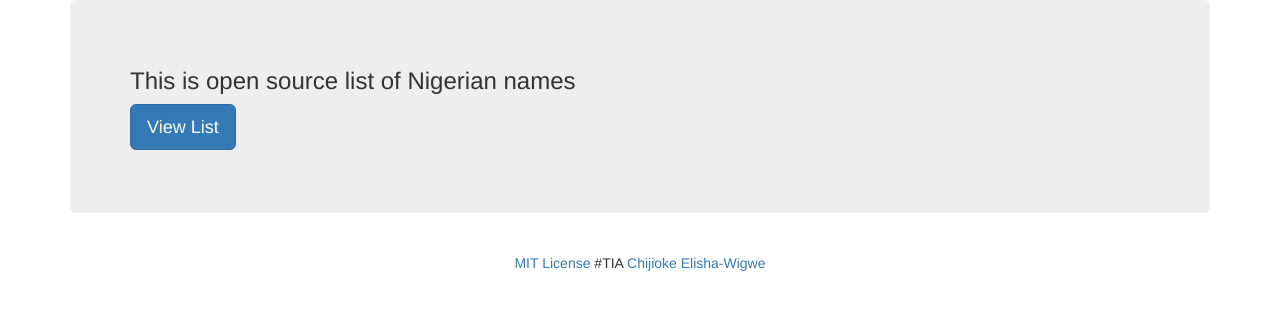
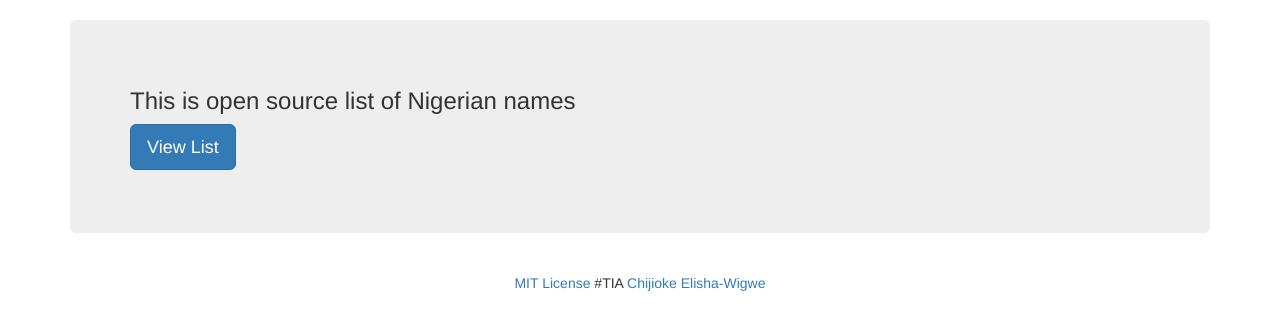
Before and after one commit to andela-celisha-wigwe/andela-celisha-wigwe.github.io, a plain HTML site: page index.html in a window 1280 px wide. Drawn offline with nearby package versions, Linux system fonts and the light colour scheme.

Commit message:
Add styling to the body element

```diff
--- a/index.html
+++ b/index.html
@@ -1,7 +1,7 @@
 <!DOCTYPE html>
 <html>
 <head>
-	<title>Chijioke Elisha-Wigwe</title>
+	<title>Nigerian Names</title>
 	<link rel="stylesheet" type="text/css" href="https://maxcdn.bootstrapcdn.com/bootstrap/3.3.7/css/bootstrap.min.css">
 	<link rel="stylesheet" href="./main.css">
 
--- a/main.css
+++ b/main.css
@@ -1,3 +1,7 @@
+body {
+	padding: 20px;
+}
+
 #name-list {
 	-moz-column-width: 12em;
 	-moz-columns: 12em;
```
